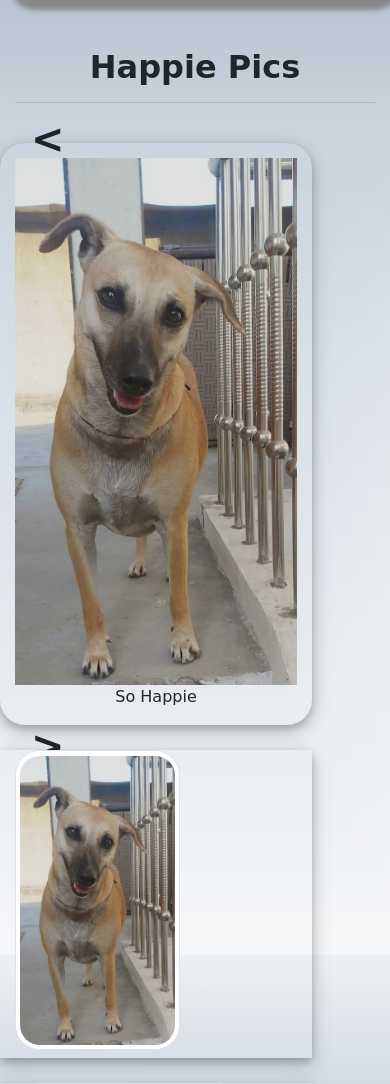
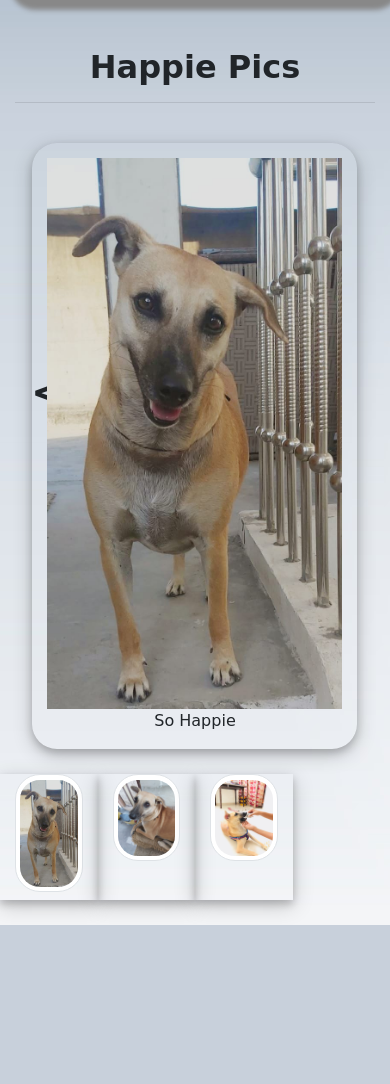
Before and after one commit to abhaygangwar3/happierj, a Django app: page /HappiePics/ in a window 390 px wide; the page is wider, and only the part inside the window is pictured. Shown: the part 53-1137 px from the top of that part. After the commit the page ends 978 px from the top of that part, so only its background shows below. Run offline with Django 3.2, Linux system fonts and the light colour scheme; data comes from the database, SQL or seed files in the repository; some libraries are stand-ins or nearby versions.

Commit message:
Fixed bug for small screen display

```diff
--- a/portfolio/static/portfolio/javascript.js
+++ b/portfolio/static/portfolio/javascript.js
@@ -1,7 +1,7 @@
  $(document).ready(function()
  {
     var counter = 1;
-
+    var paused = false;
     var tot = $('.crop-img').data('id');
     console.log(tot);
     $('.crop-img').click(function(e)
@@ -47,4 +47,13 @@
         else if(e.which == 39)
         {nextpic();}
      });
+     $('#big-img').click(function(){
+        paused = !paused;
+        });
+     setInterval(function(){
+     if(!paused)
+     {
+        $('.next').click();
+     }
+     },3000);
  });
--- a/portfolio/templates/portfolio/happiepics.html
+++ b/portfolio/templates/portfolio/happiepics.html
@@ -8,14 +8,14 @@
 <hr>
 <br>
 <div class="row">
-    <div class="col-md-1">
+    <div class="col-md-1 col-sm-1 col-1">
         <a class="prev">&lt;</a>
     </div>
-    <div class="col-md-10 large-img text-center polar" id="main-viewer" style="background-color:#0000;">
+    <div class="col-md-10 col-sm-10 col-10 large-img text-center polar" id="main-viewer" style="background-color:#0000;">
         <img src="{{ pics.first.pic.url }}" id="big-img" class="img-fluid">
         <p id="pic-title">{{ pics.first.pictitle }}</p>
     </div>
-    <div class="col-md-1">
+    <div class="col-md-1 col-sm-1 col-1">
         <a class="next">&gt;</a>
     </div>
 
@@ -24,7 +24,7 @@
 
 <div class="row" >
     {% for pic in pics %}
-    <div class="col-md-2 polar">
+    <div class="col-md-2 col-3 polar">
         <img id="image{{ pic.id }}" data-id = {{ pics.count }} src="{{ pic.pic.url }}" class="img-fluid mb-2 img-thumbnail crop-img" name="{{ pic.pictitle }}">
     </div>
     {% endfor %}
```
